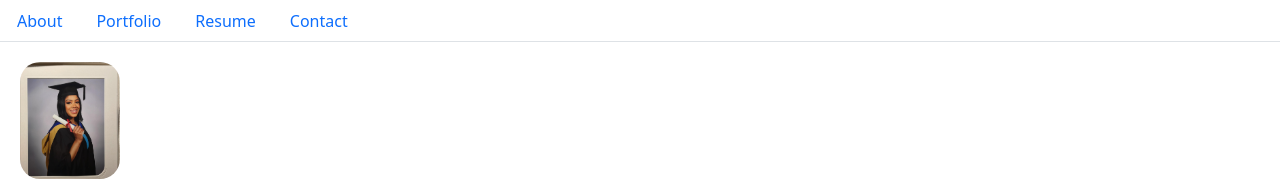
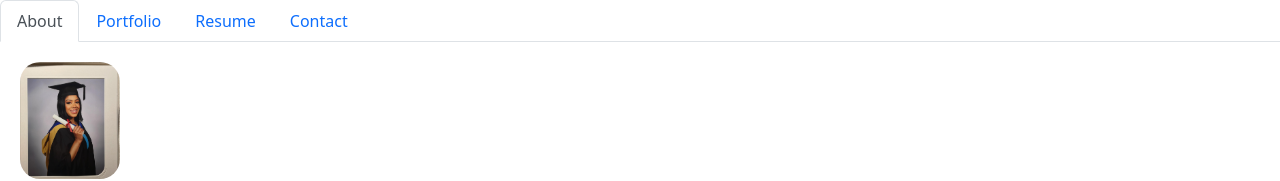
Before and after one commit to ellessed/ReactPortfolio, a React (Create React App) app: page / in a window 1280 px wide. Shown: the top 181 px of the page. Built offline with nearby package versions, Linux system fonts and the light colour scheme.

Commit message:
fixed names of about me so its rendering to the correct page

```diff
--- a/src/components/NavTabs.js
+++ b/src/components/NavTabs.js
@@ -8,9 +8,9 @@ function NavTabs({ currentPage, handlePageChange }) {
       <li className="nav-item">
         <a
           href="#about"
-          onClick={() => handlePageChange("About")}
+          onClick={() => handlePageChange("AboutMe")}
           // Check to see if the currentPage is `About`, and if so we use the active link class from bootstrap. Otherwise, we set it to a normal nav-link
-          className={currentPage === "About" ? "nav-link active" : "nav-link"}
+          className={currentPage === "AboutMe" ? "nav-link active" : "nav-link"}
         >
           About
         </a>
```
